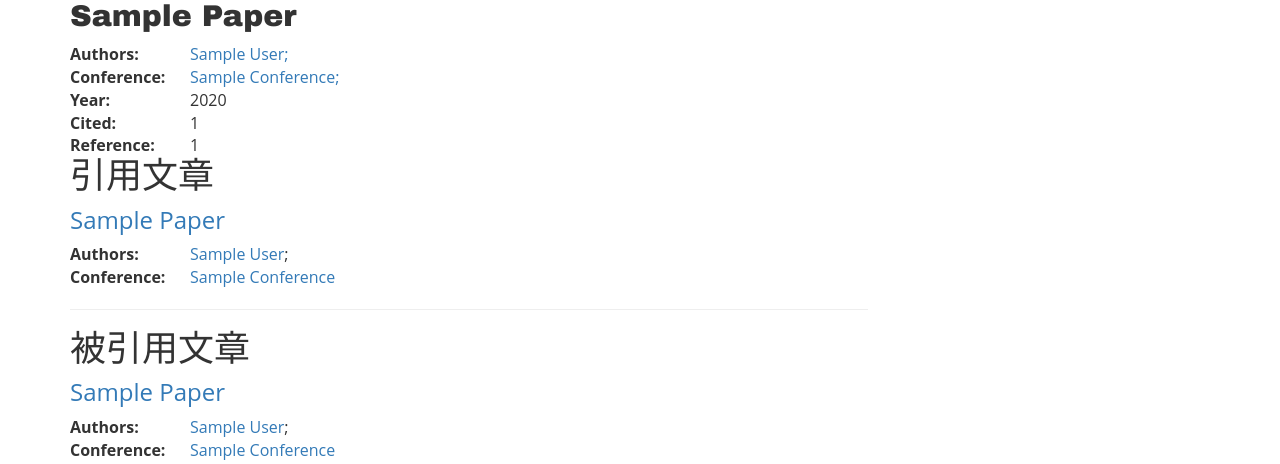
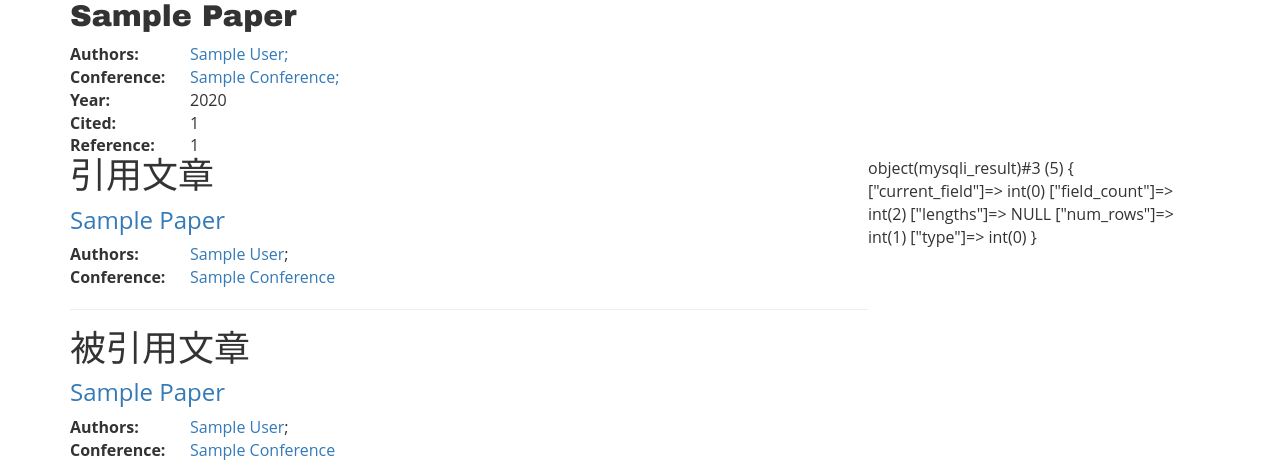
Before and after one commit to ltzone/EE101Lab, a PHP site: page /solr/paper.php?paper_id=1 in a window 1280 px wide. Shown: the part 65-529 px from the top of the page. Run offline with PHP 8.4, Linux system fonts and the light colour scheme; tables that the repository leaves empty or names only in its code hold one stand-in row (values such as "Sample post"); data that the repository does not hold is empty; some libraries are stand-ins or nearby versions.

Commit message:
输不出来了……进一步调试

```diff
--- a/paper.php
+++ b/paper.php
@@ -58,7 +58,7 @@
 						$author_another_id = $author_row['AuthorID'];
 						$author_name2 = ucwords($author_name);
 						$author_another_id2 = ucwords($author_another_id);
-						echo "<a href=\"author.php?author_id=$author_another_id2\">$author_name2; </a>";
+						echo "<a href=\"author.php?page=1&author_id=$author_another_id2\">$author_name2; </a>";
 					}
 					echo "</td></tr>";
 					echo "<tr><td><b> Conference: </b></td><td>";
@@ -72,7 +72,7 @@
 					$conference_row = mysqli_fetch_array(mysqli_query($link, "SELECT ConferenceName from conferences WHERE ConferenceID = '$conference_id'"));
 					$conference_name = $conference_row['ConferenceName'];
 					$conference_name2 = ucwords($conference_name);
-					echo "<a href=\"conference.php?conference_id=$conference_id\">$conference_name2; </a>";
+					echo "<a href=\"conference.php?page=1&conference_id=$conference_id\">$conference_name2; </a>";
 					echo "</td>";
 					echo "</tr>";
 					echo "<tr><td><b> Year: </b></td><td>";
@@ -258,8 +258,9 @@ echo "Paper not found";}
 		//
 		//
 
-
+		$paper_id=$_GET["paper_id"];
 		$result = mysqli_query($link, "SELECT d.PaperID, Title from (SELECT PaperID From (SELECT AuthorID FROM paper_author_affiliation a where a.PaperID = $paper_id) b inner join paper_author_affiliation c on b.AuthorID = c.AuthorID group by PaperID) d inner join papers on d.PaperID = papers.PaperID");
+		var_dump($result);
 		if ($result) {
 
 		echo "<div class='paperlis'>";
```
